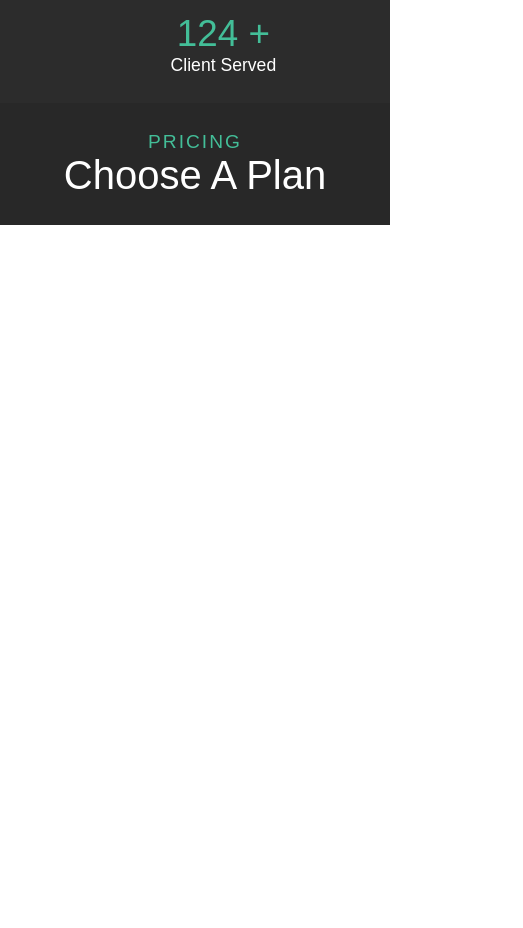
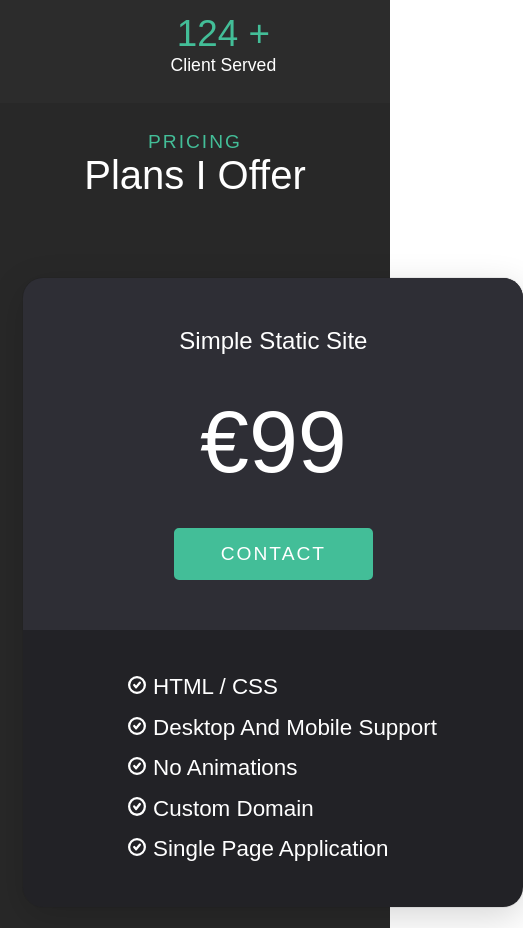
Before and after one commit to Polcsi/my-portfolio-with-react, a React (Create React App) app: page / in a window 390 px wide. Shown: the part 5480-6408 px from the top of the page, 523 px wide, since content can reach past the window. Before the commit the page ends 5705 px from the top, so only its background shows below. Built offline with nearby package versions, Linux system fonts and the light colour scheme.

Commit message:
complete-pricing-section

```diff
--- a/src/components/Navbar.js
+++ b/src/components/Navbar.js
@@ -22,6 +22,7 @@ const Navbar = () => {
   const linksContainerRef = useRef(null);
   const linksRef = useRef(null);
   const navHeaderRef = useRef(null);
+  const progressBarRef = useRef(null);
 
   useEffect(() => {
     linksContainerRef.current.style.height = `${window.innerHeight}px`;
@@ -51,6 +52,14 @@ const Navbar = () => {
   }, [showLinks]);
   window.addEventListener("scroll", function () {
     this.scrollY > 50 ? setScroll(true) : setScroll(false);
+    /* progress bar */
+    let winScroll =
+      document.body.scrollTop || document.documentElement.scrollTop;
+    let height =
+      document.documentElement.scrollHeight -
+      document.documentElement.clientHeight;
+    let scrolled = (winScroll / height) * 100;
+    this.document.getElementById("my-bar").style.width = scrolled + "%";
   });
 
   return (
@@ -96,6 +105,16 @@ const Navbar = () => {
           </ul>
         </div>
       </div>
+      <div
+        className={
+          scroll
+            ? "progress-scroll-container show-scroll-container"
+            : "progress-scroll-container"
+        }
+        ref={progressBarRef}
+      >
+        <div className="progress-scroll-bar" id="my-bar"></div>
+      </div>
     </nav>
   );
 };
--- a/src/components/Pricing.js
+++ b/src/components/Pricing.js
@@ -1,12 +1,14 @@
 import React from "react";
+import PricingPlans from "../components/PricingPlans";
 
 const Pricing = () => {
   return (
     <section className="pricing-section section" name="pricing">
       <div className="section-header">
         <h2>pricing</h2>
-        <h1>choose a plan</h1>
+        <h1>plans i offer</h1>
       </div>
+      <PricingPlans />
     </section>
   );
 };
--- /dev/null
+++ b/src/components/PricingPlans.js
@@ -0,0 +1,35 @@
+import React from "react";
+import { Link } from "react-router-dom";
+import { plans } from "../data";
+
+const PricingPlans = () => {
+  return (
+    <div className="plans">
+      {plans.map((plan) => {
+        const { id, name, price, info } = plan;
+        return (
+          <article className="pricing-plan" key={id}>
+            <div className="pricing-card-header">
+              <h3>{name}</h3>
+              <h1>€{price}</h1>
+              <Link to="/contact" className="pricing-plan-btn btn">
+                <span></span>
+                <span></span>
+                <span></span>
+                <span></span>
+                contact
+              </Link>
+            </div>
+            <ul className="pricing-card-details">
+              {info.map((item, index) => {
+                return <li key={index}>{item}</li>;
+              })}
+            </ul>
+          </article>
+        );
+      })}
+    </div>
+  );
+};
+
+export default PricingPlans;
--- a/src/css/home.css
+++ b/src/css/home.css
@@ -232,6 +232,8 @@
   display: grid;
   grid-gap: 1.2rem;
   place-self: center;
+}
+.section-header {
   margin-bottom: 5rem;
 }
 .section-header h2 {
@@ -303,3 +305,153 @@
 .pricing-section {
   background-color: var(--gray-primary-6);
 }
+.plans {
+  display: grid;
+  gap: 4rem;
+  grid-template-columns: repeat(auto-fit, minmax(500px, 1fr));
+}
+.pricing-plan {
+  background-color: var(--gray-primary-4);
+  border-radius: 20px;
+  box-shadow: rgba(0, 0, 0, 0.16) 0px 10px 36px 0px, rgba(0, 0, 0, 0.06) 0px 0px 0px 1px;
+}
+.pricing-card-header {
+  background-color: var(--gray-primary-2);
+  padding: 3rem;
+  display: grid;
+  height: clamp(22rem, 25vw , 27rem);
+  place-items: center;
+  color: var(--text-color);
+  border-radius: 20px 20px 0 0;
+}
+.pricing-card-header h3 {
+  font-weight: 500;
+  text-transform: capitalize;
+  font-size: clamp(1.5rem, 1.5vw, 1.8rem);
+}
+.pricing-card-header h1 {
+  font-weight: 500;
+  text-transform: uppercase;
+  font-size: clamp(5.5rem, 6vw , 6.5rem);
+}
+.pricing-plan-btn {
+  position: relative;
+  display: inline-block;
+  border: 2px solid var(--green-primary) !important;
+  overflow: hidden;
+  transition: all 0.1s linear;
+  background: var(--green-primary) !important;
+  border-radius: 5px;
+  font-size: 1.2rem !important;
+  padding: 13px 45px!important;
+  filter: hue-rotate(0deg);
+  color: white !important;
+
+}
+.pricing-plan-btn:hover {
+  transform: scale(0.95);
+  border: 2px solid transparent !important;
+  background: transparent !important;
+  color: var(--green-primary) !important;
+  box-shadow: rgba(50, 50, 93, 0.55) 0px 30px 60px -12px inset, rgba(0, 0, 0, 0.6) 0px 18px 36px -18px inset;
+}
+.pricing-plan-btn:hover:active {
+  transform: scale(0.91);
+}
+.pricing-plan-btn:hover span {
+  position: absolute;
+  display: block;
+}
+.pricing-plan-btn:hover span:nth-child(1) {
+  filter: hue-rotate(0deg);
+  top: 0;
+  left: 0;
+  width: 100%;
+  height: 3px;
+  background: linear-gradient(90deg, transparent, var(--green-primary));
+  animation: animate1 1s linear infinite;
+}
+@keyframes animate1 {
+  0% {
+    left: -100%;
+  }
+  50%, 100% {
+    left: 100%;
+  }
+}
+.pricing-plan-btn:hover span:nth-child(2) {
+  filter: hue-rotate(60deg);
+  top: -100%;
+  right: 0;
+  width: 3px;
+  height: 100%;
+  background: linear-gradient(180deg, transparent, var(--green-primary));
+  animation: animate2 1s linear infinite;
+  animation-delay: 0.25s;
+}
+@keyframes animate2 {
+  0% {
+    top: -100%;
+  }
+  50%, 100% {
+    top: 100%;
+  }
+}
+.pricing-plan-btn:hover span:nth-child(3) {
+  filter: hue-rotate(120deg);
+  bottom: 0;
+  right: 0;
+  width: 100%;
+  background: linear-gradient(270deg, transparent, var(--green-primary));
+  animation: animate3 1s linear infinite;
+  animation-delay: 0.5s;
+}
+@keyframes animate3 {
+  0% {
+    right: -100%;
+    height: 3px;
+  }
+  50%, 100% {
+    height: 2px;
+    right: 100%;
+  }
+}
+.pricing-plan-btn:hover span:nth-child(4) {
+  filter: hue-rotate(300deg);
+  bottom: -100%;
+  left: 0;
+  width: 3px;
+  height: 100%;
+  background: linear-gradient(360deg, transparent, var(--green-primary));
+  animation: animate4 1s linear infinite;
+  animation-delay: 0.75s;
+}
+@keyframes animate4 {
+  0% {
+    bottom: -100%;
+  }
+  50%, 100% {
+    bottom: 100%;
+  }
+}
+.pricing-card-details {
+  place-self: center;
+  list-style-image: url("../icons/checkmark_complete.svg");
+  color: var(--text-color);
+  text-transform: capitalize;
+  font-size: clamp(1.4rem, 1.5vw, 1.8rem);
+  padding: 3rem 3rem 3rem 7rem;
+  display: grid;
+  gap: clamp(.9rem, 1vw, 1.3rem);
+  justify-content: left;
+  align-items: center;
+}
+
+@media screen and (max-width: 600px) {
+    .pricing-card-details {
+      padding: 2.8rem 2.8rem 2.8rem 5.5rem;
+    }
+    .pricing-card-header {
+      padding: 2rem;
+    }
+}
--- a/src/css/index.css
+++ b/src/css/index.css
@@ -17,6 +17,7 @@
     --gray-primary-7: #212121;
     --gray-primary-8: #0A0A0A;
     --green-primary: #43BE98;
+    --green-primary-2: #266465;
   /* dark shades of primary color*/
   --clr-primary-1: hsl(205, 86%, 17%);
   --clr-primary-2: hsl(205, 77%, 27%);
--- a/src/css/nav.css
+++ b/src/css/nav.css
@@ -165,3 +165,21 @@ a {
     transition: var(--transition);
   }
 }
+
+.progress-scroll-container {
+    width: 100%;
+    height: clamp(.3rem, 0.4vw, .6rem);
+    background: #ccc;
+    display: none;
+}
+.progress-scroll-bar {
+    height: clamp(.3rem, 0.4vw, .6rem);
+    background: var(--green-primary);
+    background: linear-gradient(90deg, var(--green-primary) 20%, var(--green-primary-2) 100%);
+    width: 0%;
+    transition: all 100ms ease;
+    border-radius: 0 30px 30px 0;
+}
+.show-scroll-container {
+  display: block;
+}
--- a/src/data.js
+++ b/src/data.js
@@ -179,3 +179,47 @@ export const achievements = [
     count: 124,
   },
 ];
+export const plans = [
+  {
+    id: 1,
+    name: "simple static site",
+    price: "99",
+    info: [
+      "HTML / CSS",
+      "desktop and mobile support",
+      "no animations",
+      "custom domain",
+      "single page application",
+    ],
+  },
+  {
+    id: 2,
+    name: "static site",
+    price: "120",
+    info: [
+      "HTML / CSS",
+      "full responsive",
+      "simple animations",
+      "custom domain",
+      "multi page application",
+      "custom logo design",
+      "UI & UX design",
+    ],
+  },
+  {
+    id: 3,
+    name: "full functional static site",
+    price: "160",
+    info: [
+      "react",
+      "full responsive",
+      "any animations",
+      "custom domain",
+      "multi page application",
+      "custom logo design",
+      "UI & UX design",
+      "serverless functions",
+      "life service",
+    ],
+  },
+];
```
Also changed, not shown: src/icons/checkmark_complete.svg (added).
